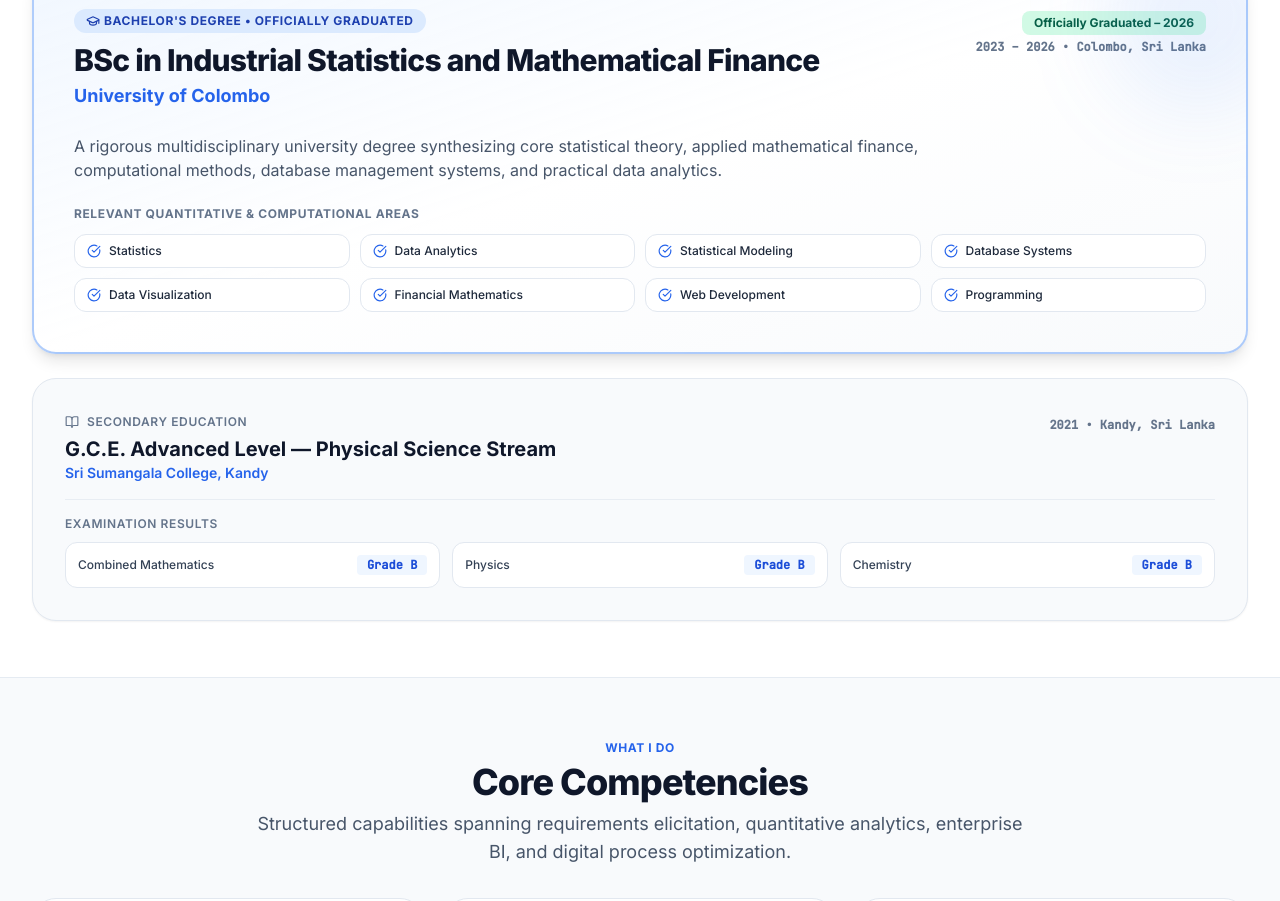
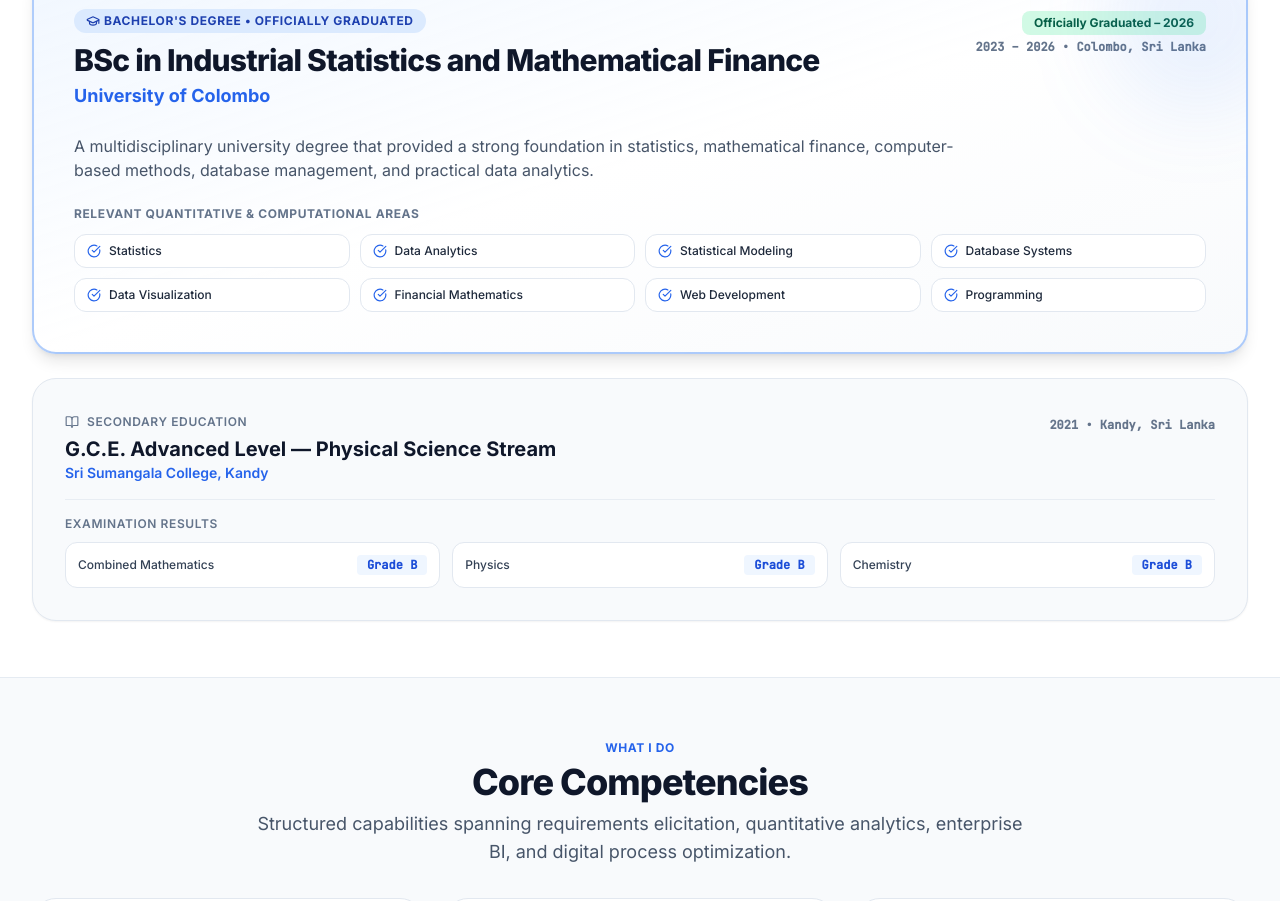
Before and after one commit to saranga20010224/my_portfolio, a React (Vite) app: page / in a window 1280 px wide. Shown: the part 2240-3141 px from the top of the page. Built offline with nearby package versions, Linux system fonts and the light colour scheme.

Commit message:
Update degree description directly underneath degree title and university details in Education section

```diff
--- a/src/data/education.ts
+++ b/src/data/education.ts
@@ -39,7 +39,7 @@
       "Programming"
     ],
     description:
-      "A rigorous multidisciplinary university degree synthesizing core statistical theory, applied mathematical finance, computational methods, database management systems, and practical data analytics."
+      "A multidisciplinary university degree that provided a strong foundation in statistics, mathematical finance, computer-based methods, database management, and practical data analytics."
   },
   {
     id: "ssc",
```
